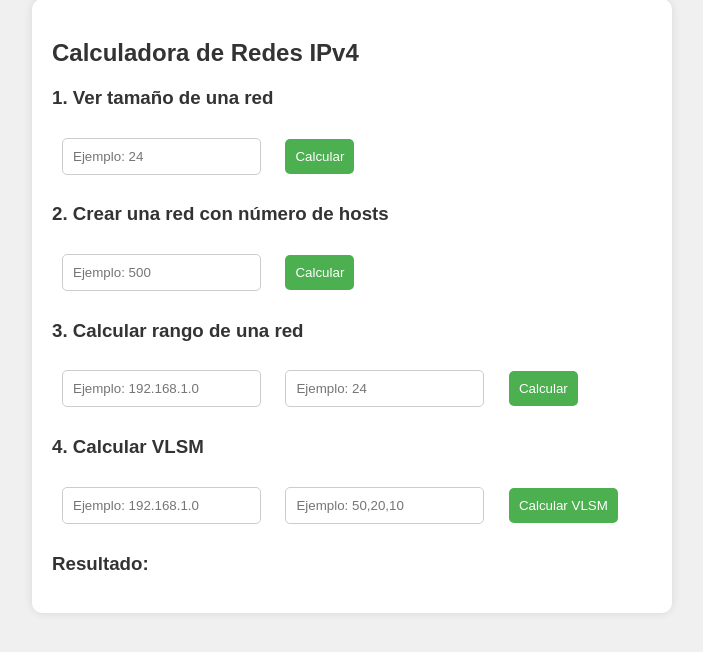
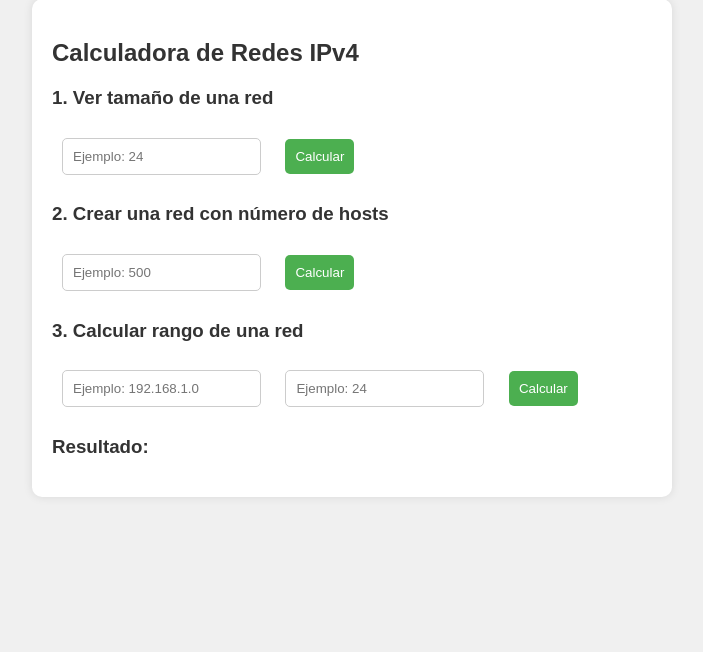
Before and after one commit to DanielZR-web/CalculadoraRedesIpv4, a Flask app: template templates/index.html in a window 1280 px wide. Shown: the part 21-673 px from the top of the page, without its empty margins (288-991 px from the left). Run offline with Flask 3, Linux system fonts and the light colour scheme; the template is opened without the code that fills it, so the values that code supplies are empty.

Commit message:
Añadidas funciones para determinar prefijo y calcular rango

```diff
--- a/app.py
+++ b/app.py
@@ -1,15 +1,20 @@
-from flask import Flask, request, jsonify
+from flask import Flask, request, jsonify, render_template
 import ipaddress
 from flask_cors import CORS
 
 app = Flask(__name__)
 CORS(app)  # Permitir peticiones desde cualquier origen
 
-# Función para calcular detalles de una red según su prefijo
+# Página principal que carga el HTML
+@app.route("/")
+def home():
+    return render_template("index.html")  # Asegúrate de que index.html está en /templates
+
+# 📌 1. Calcular información de la red
 @app.route("/calcular_red", methods=["POST"])
 def calcular_red():
+    data = request.json
     try:
-        data = request.json
         prefijo = int(data.get("prefijo"))
         red = ipaddress.IPv4Network(f'0.0.0.0/{prefijo}', strict=False)
         total_hosts = red.num_addresses
@@ -22,11 +27,11 @@ def calcular_red():
     except ValueError:
         return jsonify({"error": "Prefijo inválido."}), 400
 
-# Función para determinar el prefijo necesario para un número de hosts
+# 📌 2. Determinar prefijo según número de hosts
 @app.route("/determinar_prefijo", methods=["POST"])
 def determinar_prefijo():
+    data = request.json
     try:
-        data = request.json
         num_hosts = int(data.get("num_hosts"))
         for i in range(32, 0, -1):
             red = ipaddress.IPv4Network(f'0.0.0.0/{i}', strict=False)
@@ -39,11 +44,11 @@ def determinar_prefijo():
     except ValueError:
         return jsonify({"error": "Número inválido."}), 400
 
-# Función para calcular el rango de una red
+# 📌 3. Calcular rango de direcciones de una subred
 @app.route("/calcular_rango", methods=["POST"])
 def calcular_rango():
+    data = request.json
     try:
-        data = request.json
         direccion = data.get("direccion")
         prefijo = int(data.get("prefijo"))
         red = ipaddress.IPv4Network(f'{direccion}/{prefijo}', strict=False)
@@ -54,45 +59,5 @@ def calcular_rango():
     except ValueError:
         return jsonify({"error": "Dirección o prefijo inválido."}), 400
 
-# Nueva función para calcular subredes con VLSM
-@app.route("/calcular_vlsm", methods=["POST"])
-def calcular_vlsm():
-    try:
-        data = request.json
-        direccion = data.get("direccion")
-        subredes = data.get("subredes")
-
-        if not direccion or not subredes:
-            return jsonify({"error": "Faltan datos en la solicitud"}), 400
-
-        subredes = sorted(subredes, reverse=True)  # Ordenar de mayor a menor
-        vlsm_resultado = []
-
-        red_actual = ipaddress.IPv4Network(f"{direccion}/32", strict=False)
-
-        for subred in subredes:
-            for prefijo in range(32, 0, -1):
-                red_temp = ipaddress.IPv4Network(f"{red_actual.network_address}/{prefijo}", strict=False)
-                if red_temp.num_addresses - 2 >= subred:
-                    vlsm_resultado.append({
-                        "subred": str(red_temp.network_address),
-                        "prefijo": f"/{prefijo}",
-                        "mascara": str(red_temp.netmask),
-                        "hosts_utilizables": red_temp.num_addresses - 2
-                    })
-                    red_actual = list(red_temp.hosts())[-1] + 1  # Avanzar a la siguiente dirección
-                    break
-
-        return jsonify({"subredes_asignadas": vlsm_resultado})
-
-    except Exception as e:
-        print(f"Error en calcular_vlsm: {e}")  # Muestra el error en la terminal
-        return jsonify({"error": str(e)}), 500
-
-# Ruta para servir la página HTML principal
-@app.route("/")
-def home():
-    return "<h1>Calculadora de Redes IPv4</h1><p>API funcionando correctamente.</p>"
-
 if __name__ == "__main__":
-    app.run(host="0.0.0.0", port=10000, debug=True)
+    app.run(host="0.0.0.0", port=10000)
--- a/templates/index.html
+++ b/templates/index.html
@@ -42,50 +42,46 @@
         }
     </style>
     <script>
+        const API_URL = "https://tudominio.onrender.com"; // Reemplaza con la URL de tu API en Render
+
         async function calcularRed() {
             let prefijo = document.getElementById("prefijo").value;
-            let response = await fetch("/calcular_red", {
+            let response = await fetch(`${API_URL}/calcular_red`, {
                 method: "POST",
                 headers: { "Content-Type": "application/json" },
                 body: JSON.stringify({ prefijo })
             });
             let data = await response.json();
-            document.getElementById("resultado").innerText = `Total Hosts: ${data.total_hosts}, Utilizables: ${data.hosts_utilizables}, Máscara: ${data.mascara}`;
+            document.getElementById("resultado").innerText = data.error
+                ? `Error: ${data.error}`
+                : `Total Hosts: ${data.total_hosts}, Utilizables: ${data.hosts_utilizables}, Máscara: ${data.mascara}`;
         }
 
         async function determinarPrefijo() {
             let num_hosts = document.getElementById("num_hosts").value;
-            let response = await fetch("/determinar_prefijo", {
+            let response = await fetch(`${API_URL}/determinar_prefijo`, {
                 method: "POST",
                 headers: { "Content-Type": "application/json" },
                 body: JSON.stringify({ num_hosts })
             });
             let data = await response.json();
-            document.getElementById("resultado").innerText = `Prefijo Necesario: /${data.prefijo}, Máscara: ${data.mascara}`;
+            document.getElementById("resultado").innerText = data.error
+                ? `Error: ${data.error}`
+                : `Prefijo Necesario: /${data.prefijo}, Máscara: ${data.mascara}`;
         }
 
         async function calcularRango() {
             let direccion = document.getElementById("direccion").value;
             let prefijo = document.getElementById("prefijo_rango").value;
-            let response = await fetch("/calcular_rango", {
+            let response = await fetch(`${API_URL}/calcular_rango`, {
                 method: "POST",
                 headers: { "Content-Type": "application/json" },
                 body: JSON.stringify({ direccion, prefijo })
             });
             let data = await response.json();
-            document.getElementById("resultado").innerText = `Rango: ${data.red_inicio} - ${data.red_fin}`;
-        }
-
-        async function calcularVLSM() {
-            let direccion = document.getElementById("direccion_base").value;
-            let hosts = document.getElementById("hosts_subredes").value.split(',').map(Number);
-            let response = await fetch("/calcular_vlsm", {
-                method: "POST",
-                headers: { "Content-Type": "application/json" },
-                body: JSON.stringify({ direccion, hosts })
-            });
-            let data = await response.json();
-            document.getElementById("resultado").innerText = JSON.stringify(data, null, 2);
+            document.getElementById("resultado").innerText = data.error
+                ? `Error: ${data.error}`
+                : `Rango: ${data.red_inicio} - ${data.red_fin}`;
         }
     </script>
 </head>
@@ -106,13 +102,8 @@
         <input type="number" id="prefijo_rango" placeholder="Ejemplo: 24">
         <button onclick="calcularRango()">Calcular</button>
 
-        <h3>4. Calcular VLSM</h3>
-        <input type="text" id="direccion_base" placeholder="Ejemplo: 192.168.1.0">
-        <input type="text" id="hosts_subredes" placeholder="Ejemplo: 50,20,10">
-        <button onclick="calcularVLSM()">Calcular VLSM</button>
-
         <h3>Resultado:</h3>
-        <pre id="resultado"></pre>
+        <p id="resultado"></p>
     </div>
 </body>
 </html>
```
